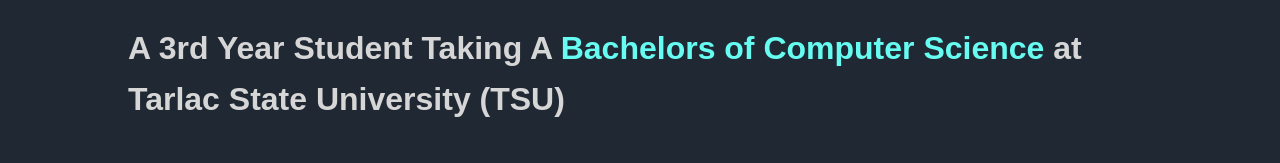
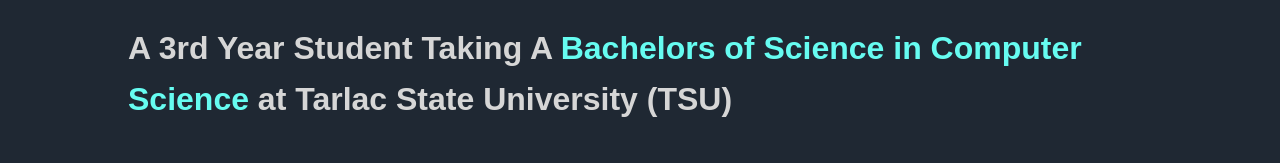
Before and after one commit to Ensues/Resume-Website-V1, a plain HTML site: page about.html in a window 1280 px wide. Shown: the part 288-451 px from the top of the page. Drawn offline with nearby package versions, Linux system fonts and the light colour scheme.

Commit message:
minor change

```diff
--- a/about.html
+++ b/about.html
@@ -52,7 +52,7 @@
 
                     <h2> Hi I'm Eric but just call me Sen! </h2>
 
-                    <h2> A 3rd Year Student Taking A <c>Bachelors of Computer Science</c> at Tarlac State University (TSU) </h2>
+                    <h2> A 3rd Year Student Taking A <c>Bachelors of Science in Computer Science</c> at Tarlac State University (TSU) </h2>
 
                     <h2> In the future I plan to be a <span class = "auto-type"></span></h2>
 
@@ -84,8 +84,10 @@
                         <li> JavaScript </li>
                         <li> Java </li>
                         <li> Python (Matplotlib, Pandas, & NumPy) </li>
+                        <!--
                         <li> SQL </li>
                         <li> VB.NET </li>
+                        -->
                     </ul>
                 </section>
 
@@ -95,7 +97,7 @@
                     <ul>
                         <li> GitHub </li>
                         <li> VS Code </li>
-                        <li> Visual Studio </li>
+                        <!-- <li> Visual Studio </li> -->
                         <li> PyCharm </li>
                         <li> NetBeans </li>
                         <li> Microsoft Access</li>
```
